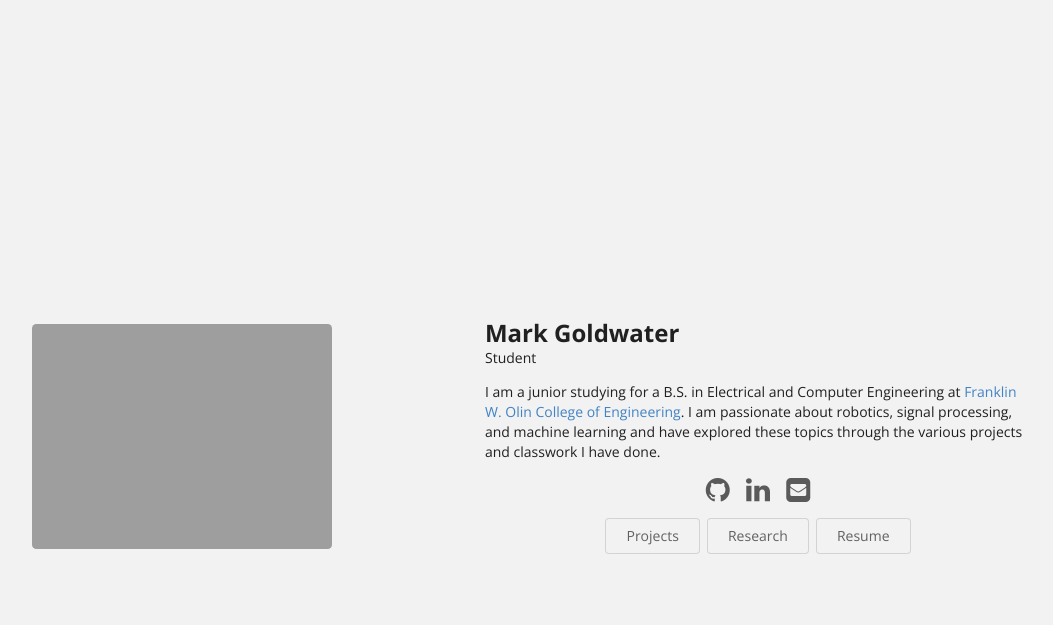
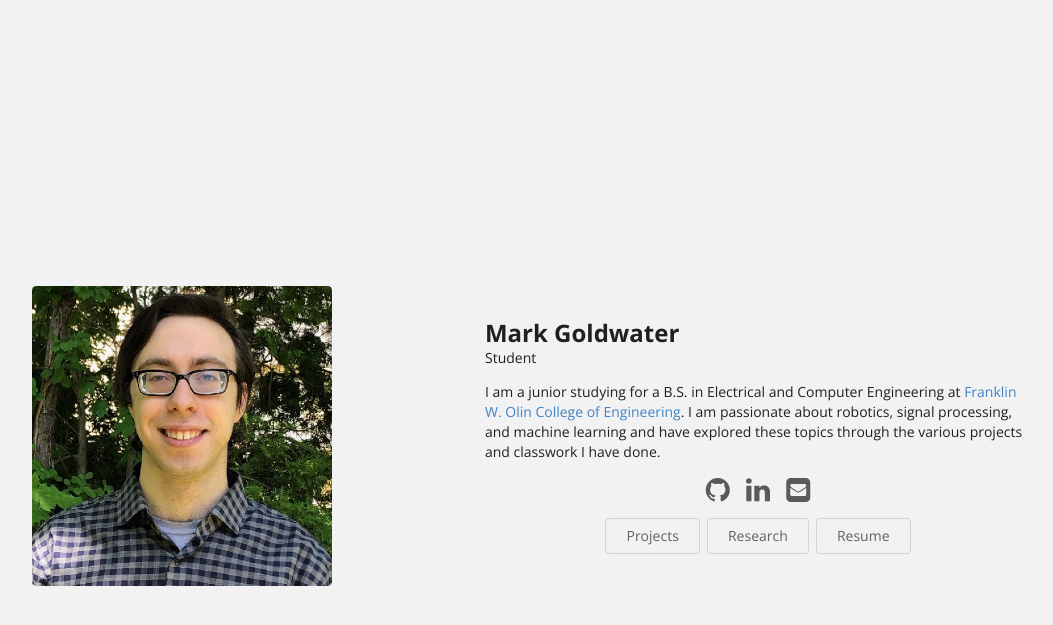
Before and after one commit to MarkG98/MarkG98.github.io, a Jekyll site: the page built from index.html, in a window 1280 px wide. Shown: the top 625 px of the page, without its empty margins (169-1222 px from the left). Built offline with Jekyll 4.4.1, drawn with Linux system fonts in a browser that asks for light colours.

Commit message:
Modified bio

```diff
--- a/_data/bio.json
+++ b/_data/bio.json
@@ -2,7 +2,7 @@
   "basics": {
     "name": "Mark Goldwater",
     "label": "Student",
-    "picture": "https://MarkG98.github.io/images/profile.jpg",
+    "picture": "https://MarkG98.github.io/images/Mark.jpg",
     "email": "mark.goldwater@students.olin.edu",
     "phone": "",
     "website": "https://MarkG98.github.io",
```
